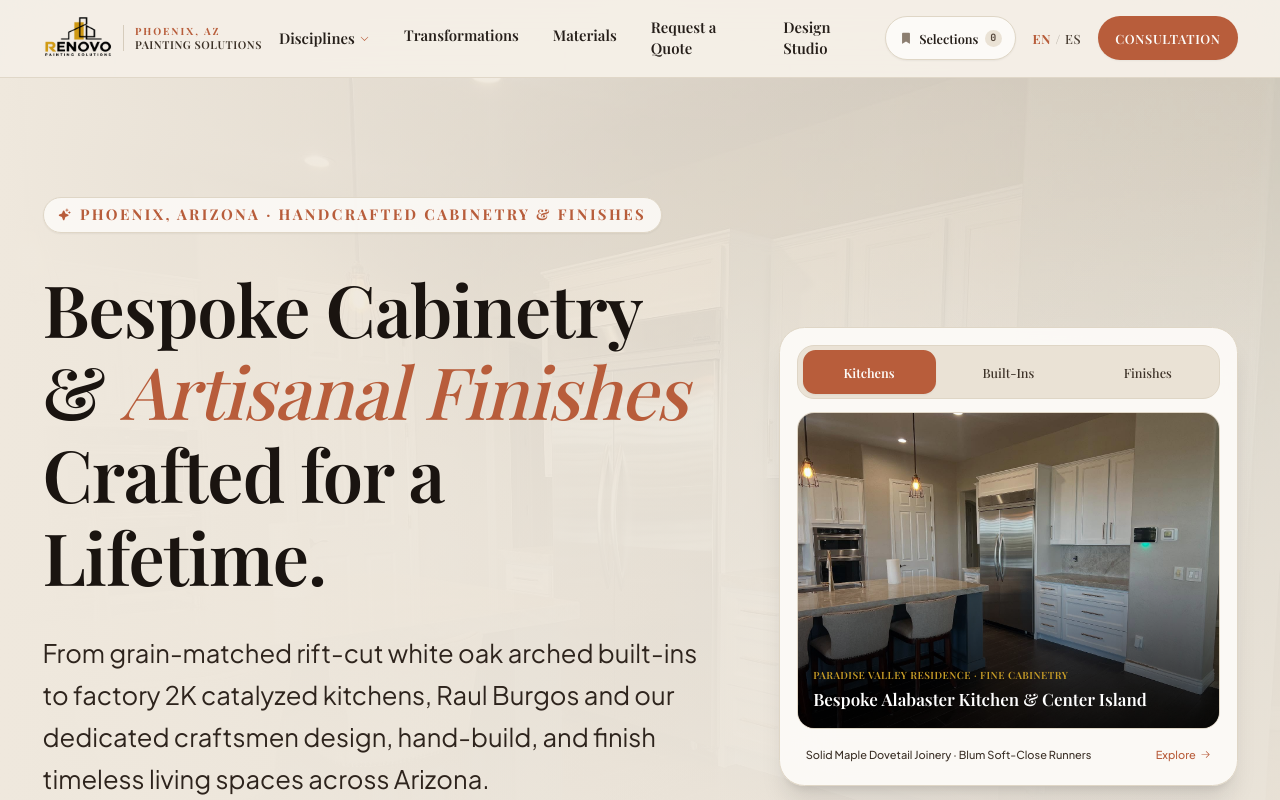
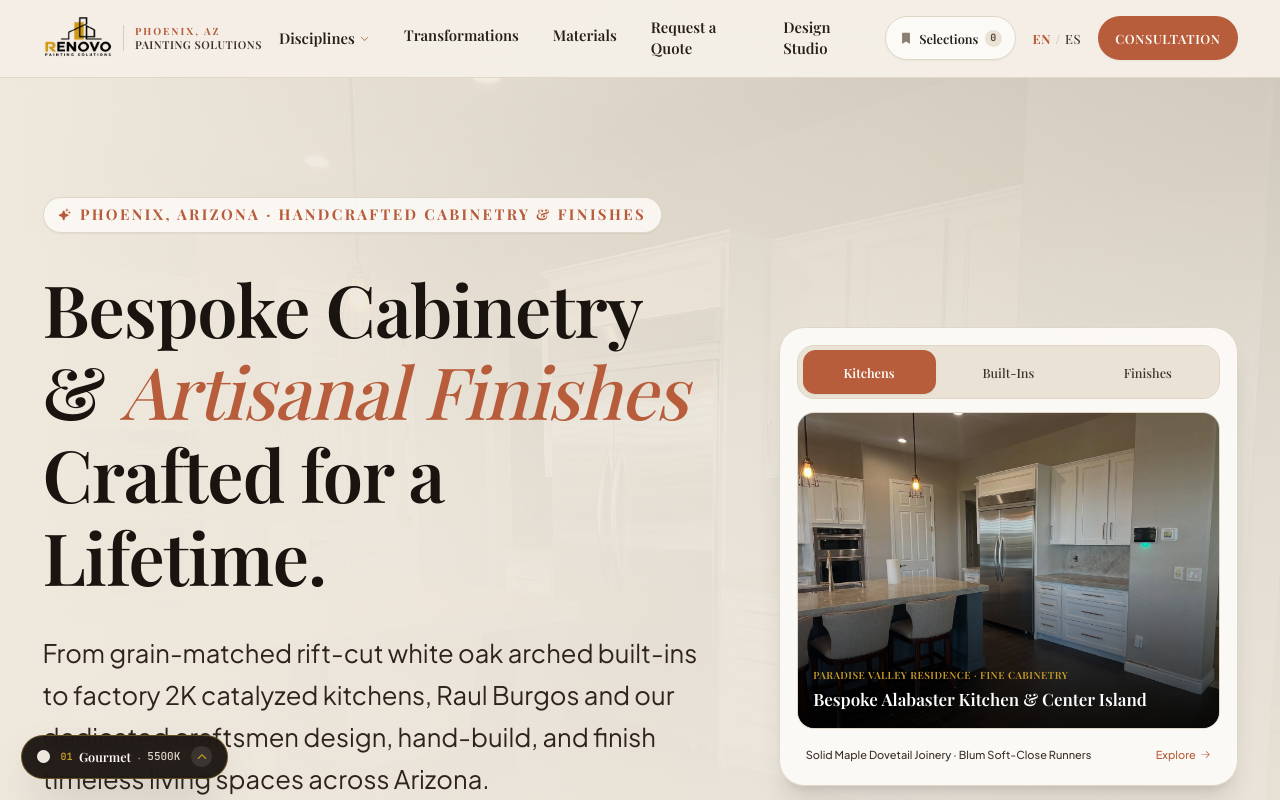
Before and after one commit to IB-Demos/renovo-webproject, a Next.js app in the folder web/: page / in a window 1280 px wide. Shown: the top 800 px of the page. Built offline with nearby package versions, Linux system fonts and the light colour scheme; a web font is replaced by a local one.

Commit message:
feat: reactivate CasaSpatialHud daylight and finish simulator globally in layout

```diff
--- a/web/src/app/layout.tsx
+++ b/web/src/app/layout.tsx
@@ -6,6 +6,7 @@ import { Header } from "@/components/layout/Header";
 import { Footer } from "@/components/layout/Footer";
 import { SampleTrayDrawer } from "@/components/layout/SampleTrayDrawer";
 import { CasaAtmosphereCanvas } from "@/components/architectural/CasaAtmosphereCanvas";
+import { CasaSpatialHud } from "@/components/architectural/CasaSpatialHud";
 
 const plusJakarta = Plus_Jakarta_Sans({
   subsets: ["latin"],
@@ -91,6 +92,7 @@ export default function RootLayout({
           <main className="flex-1 relative z-10">{children}</main>
           <Footer />
           <SampleTrayDrawer />
+          <CasaSpatialHud />
         </RenovoProvider>
       </body>
     </html>
```
